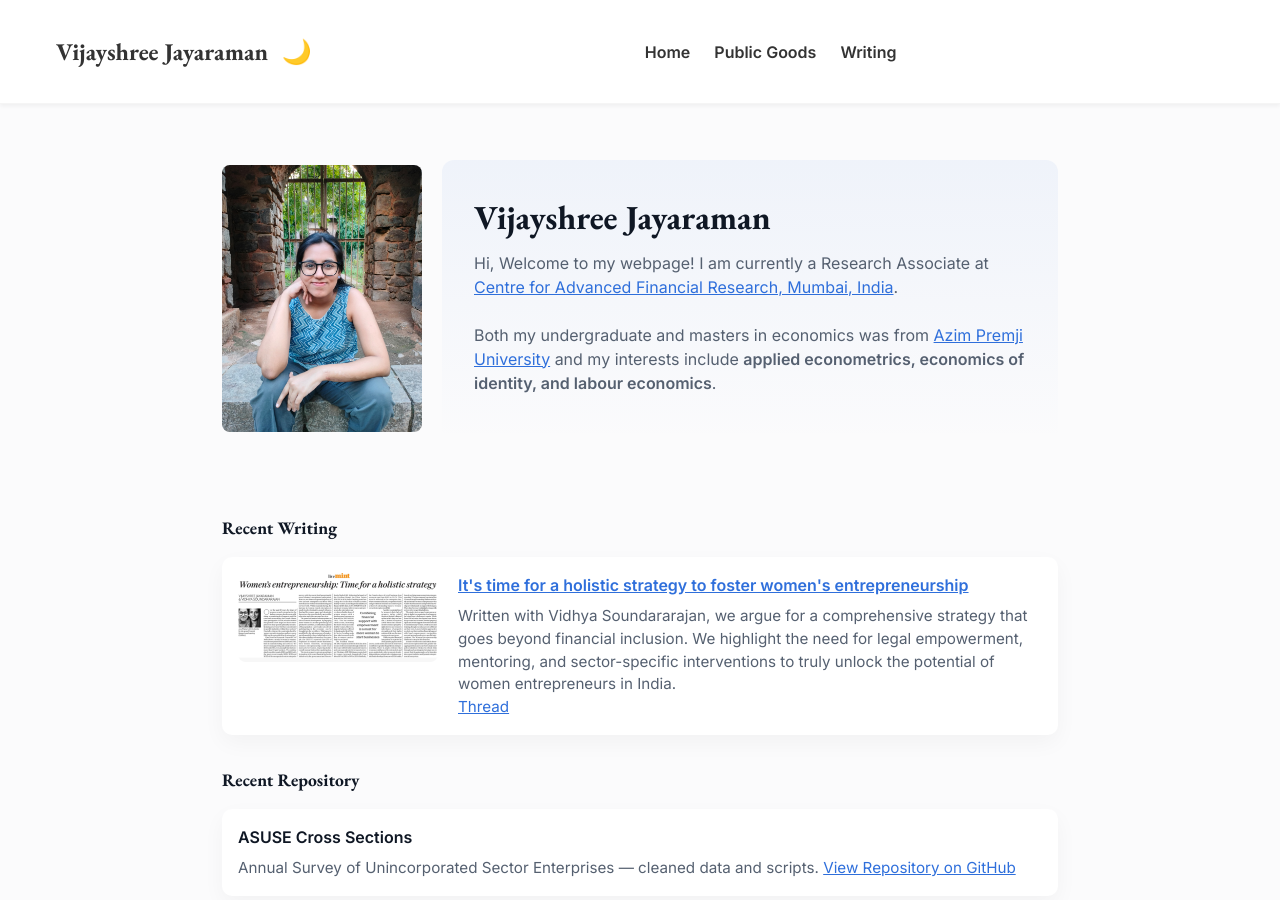
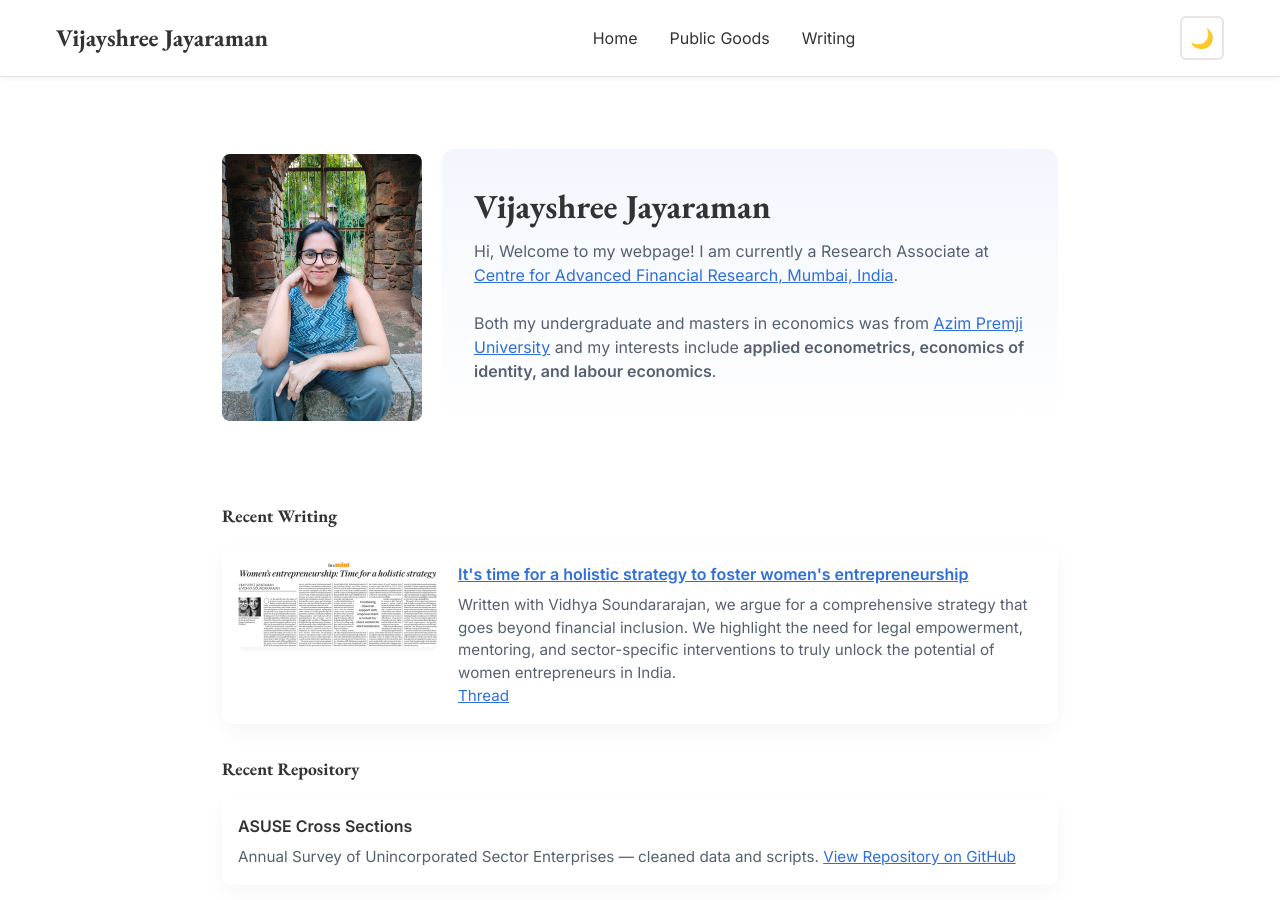
Before and after one commit to vijayshree-jayaraman/vijayshree-jayaraman.github.io, a Jekyll site: the page built from index.md, in a window 1280 px wide and 900 px high. Built offline with Jekyll 4.4.1, drawn with Linux system fonts in a browser that asks for light colours.

Commit message:
Update default.html

```diff
--- a/_layouts/default.html
+++ b/_layouts/default.html
@@ -15,29 +15,77 @@
   <link rel="stylesheet" href="{{ '/assets/css/style.css' | relative_url }}" />
   <link rel="icon" href="{{ '/assets/images/favicon.svg' | relative_url }}" type="image/svg+xml" />
   <style>
+    :root {
+      --accent: #2f6fdb;
+    }
+
     html, body {
       overflow-x: hidden;
       overflow-y: auto;
       margin: 0;
       padding: 0;
     }
+
     body {
       font-family: 'Inter', sans-serif;
       margin: 0;
       padding: 0;
       line-height: 1.5;
+      transition: background-color 0.3s ease, color 0.3s ease;
     }
 
-    /* HEADER BASE STYLES */
+    /* Theme Variables */
+    body[data-theme="light"] {
+      --header-bg: #ffffff;
+      --header-text: #333333;
+      --body-bg: #ffffff;
+      --body-text: #333333;
+      --border-color: rgba(0,0,0,0.1);
+      background-color: var(--body-bg);
+      color: var(--body-text);
+    }
+
+    body[data-theme="dark"] {
+      --header-bg: #1a1a1a;
+      --header-text: #f5f5f5;
+      --body-bg: #0d1117;
+      --body-text: #f5f5f5;
+      --border-color: rgba(255,255,255,0.1);
+      background-color: var(--body-bg);
+      color: var(--body-text);
+    }
+
+    /* HEADER STYLES */
     .site-header {
       background: var(--header-bg);
       color: var(--header-text);
-      padding: 1rem;
+      padding: 1rem 0;
       position: sticky;
       top: 0;
       z-index: 100;
       box-shadow: 0 2px 4px rgba(0,0,0,0.05);
-      transition: background 0.3s ease, color 0.3s ease;
+      transition: background-color 0.3s ease, color 0.3s ease;
+      border-bottom: 1px solid var(--border-color);
+    }
+
+    .nav-container {
+      display: flex;
+      justify-content: space-between;
+      align-items: center;
+      max-width: 1200px;
+      margin: 0 auto;
+      padding: 0 1rem;
+      position: relative;
+    }
+
+    .brand {
+      flex: 0 0 auto;
+    }
+
+    .nav-actions {
+      display: flex;
+      align-items: center;
+      gap: 1rem;
     }
 
     .brand {
@@ -45,145 +93,171 @@
       font-size: 1.5rem;
       text-decoration: none;
       color: inherit;
+      transition: color 0.3s ease;
     }
 
-    /* Theme Variables */
-    body[data-theme="light"] {
-      --header-bg: #ffffff;
-      --header-text: #333333;
-    }
-    body[data-theme="dark"] {
-      --header-bg: #1a1a1a;
-      --header-text: #f5f5f5;
+    .brand:hover {
+      opacity: 0.8;
     }
 
-    /* Nav styling */
-    .site-header a:focus,
-    .site-header button:focus {
-      outline: 2px solid #2f6fdb;
+    .icon-btn {
+      background: transparent;
+      border: 2px solid var(--border-color);
+      border-radius: 6px;
+      font-size: 1.2rem;
+      cursor: pointer;
+      color: inherit;
+      padding: 0.5rem;
+      min-width: 44px;
+      min-height: 44px;
+      display: flex;
+      align-items: center;
+      justify-content: center;
+      transition: all 0.3s ease;
+    }
+
+    .icon-btn:hover {
+      background: var(--border-color);
+      transform: translateY(-1px);
+    }
+
+    .icon-btn:focus {
+      outline: 2px solid var(--accent);
       outline-offset: 2px;
     }
-    .nav-container {
-      display: flex;
-      justify-content: space-between;
-      align-items: center;
-      max-width: 1200px;
-      margin: 0 auto;
-      flex-wrap: wrap;
-      gap: 0.5rem;
-    }
+
+    /* Navigation styles */
     .site-nav {
       display: flex;
-      gap: 1.5rem;
-      flex-wrap: wrap;
+      gap: 2rem;
+      align-items: center;
     }
+
     .site-nav a {
       text-decoration: none;
-      font-weight: 600;
+      font-weight: 500;
       font-size: 1rem;
       color: inherit;
-    }
-    .icon-btn {
-      background: transparent;
-      border: none;
-      font-size: 1.5rem;
-      cursor: pointer;
-      color: inherit;
+      padding: 0.5rem 0;
+      position: relative;
+      transition: color 0.3s ease;
     }
 
-    /* Responsive Nav - hide menu on mobile */
-    @media (max-width: 820px) {
+    .site-nav a:hover {
+      color: var(--accent);
+    }
+
+    .site-nav a:focus {
+      outline: 2px solid var(--accent);
+      outline-offset: 2px;
+      border-radius: 4px;
+    }
+
+    /* Mobile Navigation */
+    .nav-toggle {
+      display: none;
+    }
+
+    @media (max-width: 768px) {
+      .nav-toggle {
+        display: flex;
+      }
+
       .site-nav {
         display: none;
+        position: absolute;
+        top: 100%;
+        left: 0;
+        right: 0;
+        background: var(--header-bg);
         flex-direction: column;
-        background: var(--header-bg);
+        gap: 0;
+        padding: 1rem;
+        border-top: 1px solid var(--border-color);
         box-shadow: 0 4px 8px rgba(0,0,0,0.1);
-        width: 100%;
-        margin-top: 0.5rem;
-        border-radius: 0 0 8px 8px;
-        z-index: 200;
       }
+
       .site-nav.show {
         display: flex;
       }
+
       .site-nav a {
-        padding: 0.75rem 1rem;
-        border-top: 1px solid rgba(0,0,0,0.1);
+        padding: 0.75rem 0;
+        border-bottom: 1px solid var(--border-color);
+        width: 100%;
       }
-      .nav-container {
-        flex-direction: row;
-        justify-content: space-between;
-        align-items: center;
-        gap: 0.5rem;
-        padding: 0.5rem 1rem;
+
+      .site-nav a:last-child {
+        border-bottom: none;
       }
-      .brand-theme {
-        display: flex;
-        align-items: center;
-        gap: 0.5rem;
-      }
-    }
-    @media (min-width: 821px) {
-      .nav-toggle {
-        display: none;
-      }
-      .brand-theme {
-        display: flex;
-        align-items: center;
+
+      .nav-actions {
         gap: 0.5rem;
       }
     }
 
+    /* Main content */
     .site-main {
       max-width: 900px;
-      margin: 1rem auto;
+      margin: 2rem auto;
       padding: 0 1rem;
+      min-height: calc(100vh - 200px);
     }
 
+    /* Footer */
     .site-footer {
-      background: #f5f5f5;
+      background: var(--header-bg);
+      color: var(--header-text);
       text-align: center;
-      padding: 1rem;
+      padding: 2rem 1rem;
       font-size: 0.9rem;
-      color: #555;
       margin-top: 3rem;
+      border-top: 1px solid var(--border-color);
     }
-    body[data-theme="dark"] .site-footer {
-      background: #111;
-      color: #ccc;
-    }
+
     .site-footer a {
-      color: var(--accent, #2f6fdb);
+      color: var(--accent);
       text-decoration: none;
       margin: 0 0.5rem;
+      transition: opacity 0.3s ease;
     }
 
-    /* Mobile card stacking */
+    .site-footer a:hover {
+      opacity: 0.8;
+    }
+
+    /* Card responsiveness fix */
     @media (max-width: 600px) {
       article.card {
         display: flex !important;
         flex-direction: column !important;
         max-width: 100% !important;
       }
+
       article.card > div {
         flex: none !important;
         min-width: 100% !important;
       }
+
       article.card > div img {
         max-width: 100% !important;
         height: auto !important;
         border-radius: 8px;
       }
     }
+
+    /* Smooth transitions for theme changes only */
+    .site-header,
+    .site-footer,
+    body {
+      transition: background-color 0.3s ease, color 0.3s ease !important;
+    }
   </style>
 </head>
 <body data-theme="light">
   <header class="site-header">
-    <div class="container nav-container">
-      <div class="brand-theme">
-        <a class="brand" href="{{ '/' | relative_url }}">{{ site.title }}</a>
-        <button id="theme-toggle" class="icon-btn" aria-label="Toggle dark mode">🌙</button>
-      </div>
+    <div class="nav-container">
+      <a class="brand" href="{{ '/' | relative_url }}">{{ site.title }}</a>
 
       <nav id="site-nav" class="site-nav" role="navigation" aria-label="Primary Navigation">
         <a href="{{ '/' | relative_url }}">Home</a>
@@ -192,7 +266,12 @@
       </nav>
 
       <div class="nav-actions">
-        <button id="nav-toggle" class="icon-btn nav-toggle" aria-label="Toggle menu">☰</button>
+        <button id="theme-toggle" class="icon-btn" aria-label="Toggle dark mode" title="Toggle theme">
+          <span id="theme-icon">🌙</span>
+        </button>
+        <button id="nav-toggle" class="icon-btn nav-toggle" aria-label="Toggle menu" title="Menu">
+          <span>☰</span>
+        </button>
       </div>
     </div>
   </header>
@@ -214,17 +293,83 @@
 
   <script src="{{ '/assets/js/main.js' | relative_url }}"></script>
   <script>
+    // Enhanced theme toggle with immediate visual updates
+    const themeToggle = document.getElementById('theme-toggle');
+    const themeIcon = document.getElementById('theme-icon');
+    const body = document.body;
+
+    // Initialize theme from localStorage or default to light
+    function initTheme() {
+      const savedTheme = localStorage.getItem('theme') || 'light';
+      setTheme(savedTheme);
+    }
+
+    function setTheme(theme) {
+      // Force immediate update
+      body.setAttribute('data-theme', theme);
+      body.style.setProperty('--header-bg', theme === 'light' ? '#ffffff' : '#1a1a1a');
+      body.style.setProperty('--header-text', theme === 'light' ? '#333333' : '#f5f5f5');
+      body.style.setProperty('--body-bg', theme === 'light' ? '#ffffff' : '#0d1117');
+      body.style.setProperty('--body-text', theme === 'light' ? '#333333' : '#f5f5f5');
+      body.style.setProperty('--border-color', theme === 'light' ? 'rgba(0,0,0,0.1)' : 'rgba(255,255,255,0.1)');
+
+      // Force repaint
+      body.style.backgroundColor = theme === 'light' ? '#ffffff' : '#0d1117';
+      body.style.color = theme === 'light' ? '#333333' : '#f5f5f5';
+
+      themeIcon.textContent = theme === 'light' ? '🌙' : '☀️';
+      localStorage.setItem('theme', theme);
+
+      // Trigger reflow to ensure changes apply immediately
+      body.offsetHeight;
+    }
+
+    function toggleTheme() {
+      const currentTheme = body.getAttribute('data-theme');
+      const newTheme = currentTheme === 'light' ? 'dark' : 'light';
+      setTheme(newTheme);
+    }
+
+    // Enhanced mobile navigation
     const navToggle = document.getElementById('nav-toggle');
     const siteNav = document.getElementById('site-nav');
-    const themeToggle = document.getElementById('theme-toggle');
-    navToggle.addEventListener('click', () => {
+
+    function toggleNav() {
       siteNav.classList.toggle('show');
+      const isOpen = siteNav.classList.contains('show');
+      navToggle.setAttribute('aria-expanded', isOpen);
+    }
+
+    function closeNav() {
+      siteNav.classList.remove('show');
+      navToggle.setAttribute('aria-expanded', 'false');
+    }
+
+    // Event listeners
+    themeToggle.addEventListener('click', toggleTheme);
+    navToggle.addEventListener('click', toggleNav);
+
+    // Close mobile nav when clicking outside
+    document.addEventListener('click', (e) => {
+      if (!e.target.closest('.site-header')) {
+        closeNav();
+      }
     });
-    themeToggle.addEventListener('click', () => {
-      const body = document.body;
-      const currentTheme = body.getAttribute('data-theme');
-      body.setAttribute('data-theme', currentTheme === 'light' ? 'dark' : 'light');
+
+    // Close mobile nav when pressing Escape
+    document.addEventListener('keydown', (e) => {
+      if (e.key === 'Escape') {
+        closeNav();
+      }
     });
+
+    // Close mobile nav when clicking nav links
+    siteNav.querySelectorAll('a').forEach(link => {
+      link.addEventListener('click', closeNav);
+    });
+
+    // Initialize theme on page load
+    initTheme();
   </script>
 </body>
 </html>
```
